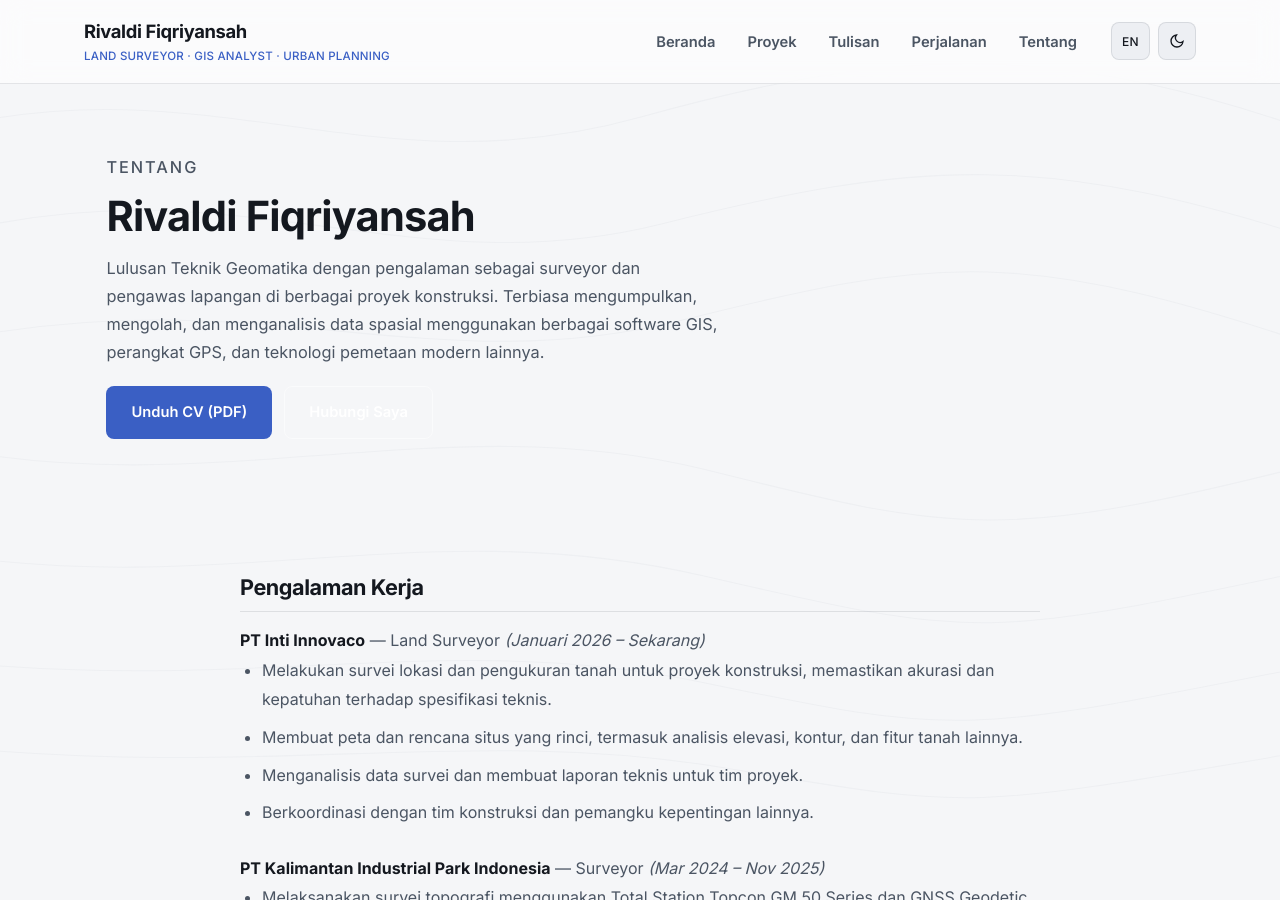
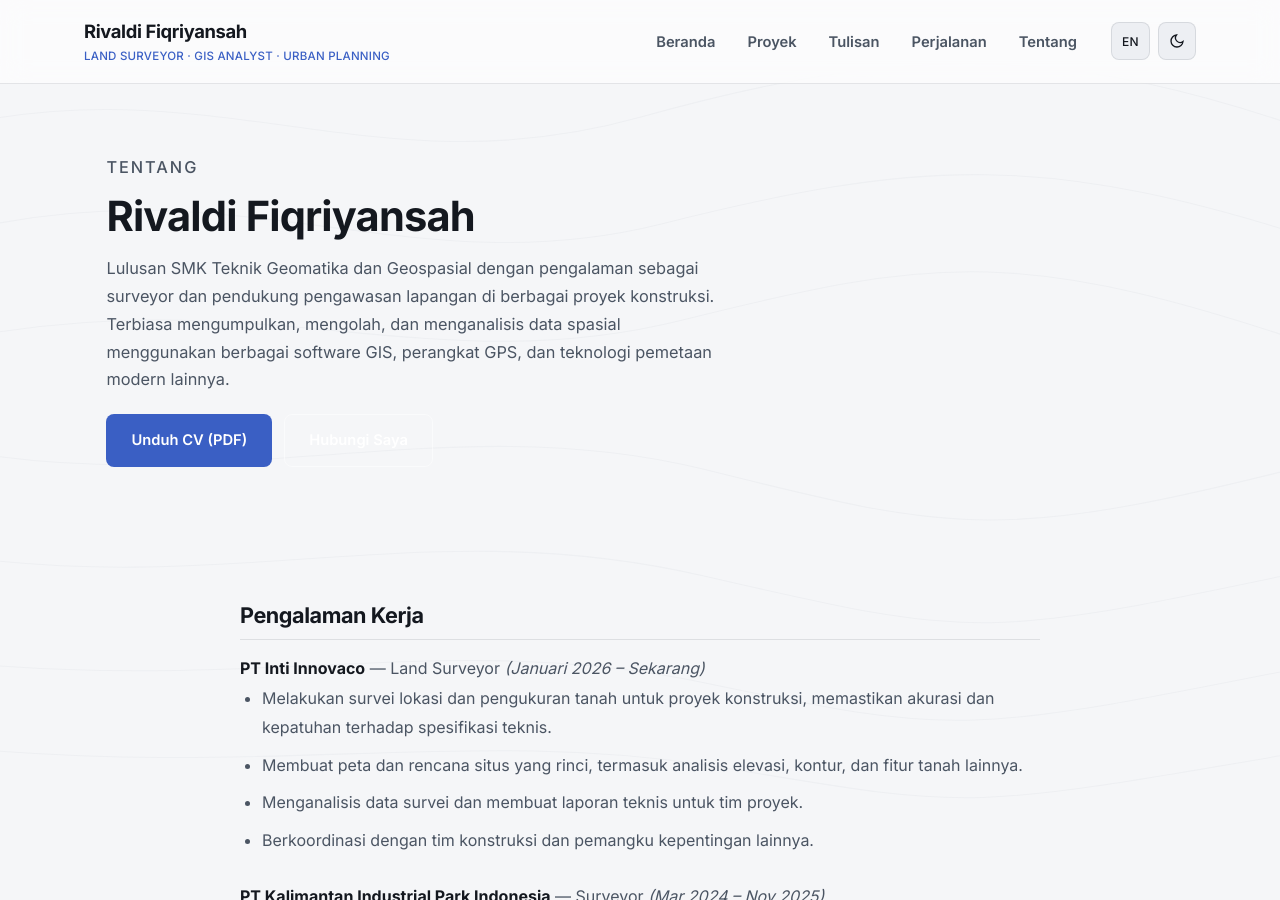
Before and after one commit to RivaldiMpam/RivaldiMpam.github.io, a Jekyll site: the page built from CV.md, in a window 1280 px wide and 900 px high. Built offline with Jekyll 4.4.1, drawn with Linux system fonts in a browser that asks for light colours.

Commit message:
Update CV details and improve descriptions

```diff
--- a/CV.md
+++ b/CV.md
@@ -9,9 +9,9 @@ description: "Riwayat karier, pendidikan, dan keahlian Rivaldi Fiqriyansah — L
   <p class="eyebrow i18n" data-id="Tentang" data-en="About">Tentang</p>
   <h1 class="i18n" data-id="Rivaldi Fiqriyansah" data-en="Rivaldi Fiqriyansah">Rivaldi Fiqriyansah</h1>
   <p class="i18n"
-     data-id-html="Lulusan Teknik Geomatika dengan pengalaman sebagai surveyor dan pengawas lapangan di berbagai proyek konstruksi. Terbiasa mengumpulkan, mengolah, dan menganalisis data spasial menggunakan berbagai software GIS, perangkat GPS, dan teknologi pemetaan modern lainnya."
-     data-en-html="A Geomatics Engineering graduate with experience as a surveyor and field supervisor on various construction projects. Used to collecting, processing, and analyzing spatial data using GIS software, GPS devices, and other modern mapping technology.">
-    Lulusan Teknik Geomatika dengan pengalaman sebagai surveyor dan pengawas lapangan di berbagai proyek konstruksi. Terbiasa mengumpulkan, mengolah, dan menganalisis data spasial menggunakan berbagai software GIS, perangkat GPS, dan teknologi pemetaan modern lainnya.
+     data-id-html="Lulusan SMK Teknik Geomatika dan Geospasial dengan pengalaman sebagai surveyor dan pendukung pengawasan lapangan di berbagai proyek konstruksi. Terbiasa mengumpulkan, mengolah, dan menganalisis data spasial menggunakan berbagai software GIS, perangkat GPS, dan teknologi pemetaan modern lainnya."
+     data-en-html="A vocational high school graduate in Geomatics and Geospatial Engineering with experience as a surveyor and field supervision support on various construction projects. Used to collecting, processing, and analyzing spatial data using GIS software, GPS devices, and other modern mapping technology.">
+    Lulusan SMK Teknik Geomatika dan Geospasial dengan pengalaman sebagai surveyor dan pendukung pengawasan lapangan di berbagai proyek konstruksi. Terbiasa mengumpulkan, mengolah, dan menganalisis data spasial menggunakan berbagai software GIS, perangkat GPS, dan teknologi pemetaan modern lainnya.
   </p>
   <div class="hero-actions" style="margin-top:20px;">
     <a href="/files/CV_RIVALDI-FIQRIYANSAH.pdf" class="btn btn-primary i18n" data-id="Unduh CV (PDF)" data-en="Download CV (PDF)">Unduh CV (PDF)</a>
```
